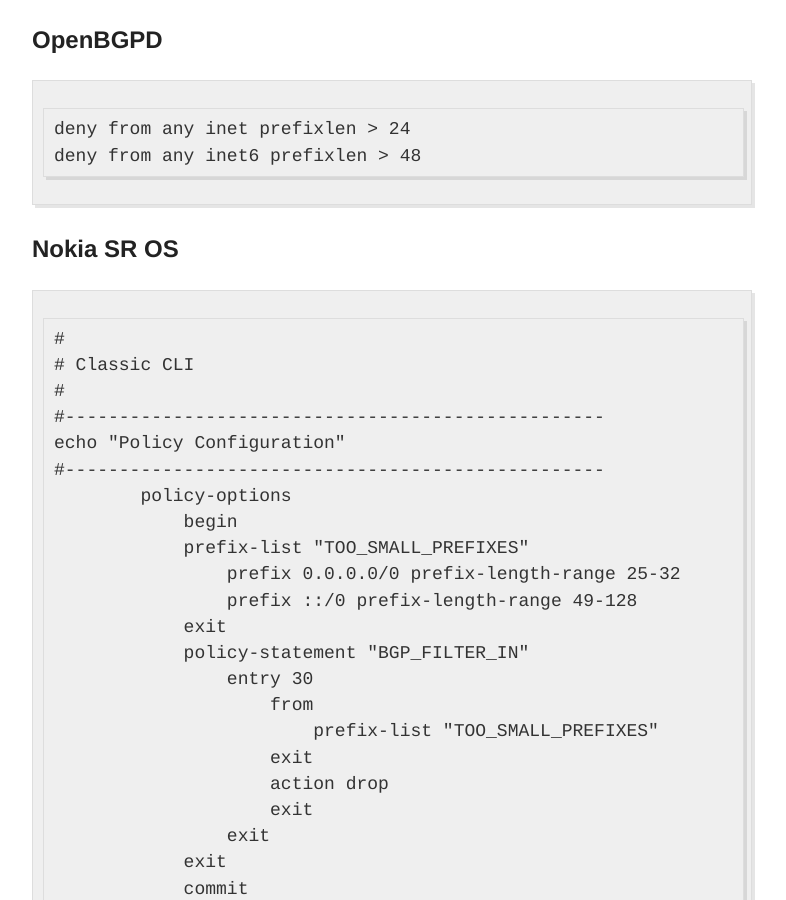
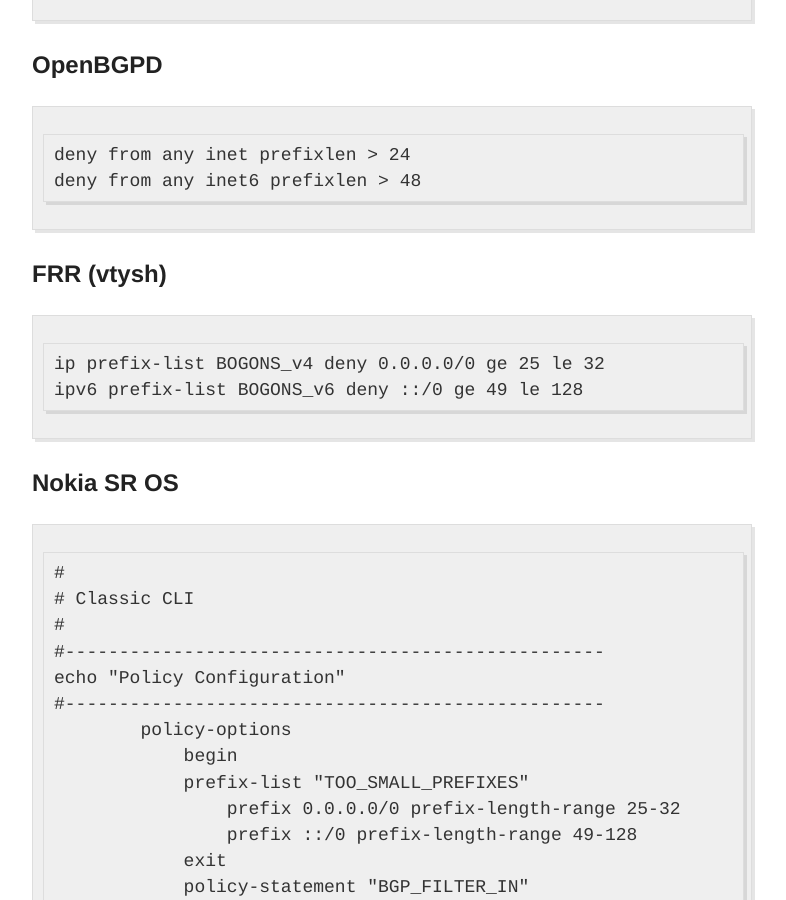
Before and after one commit to NLNOG/bgpfilterguide, a Jekyll site: the page built from guides/small_prefixes.md, in a window 1280 px wide and 900 px high, scrolled down 2451 px. Shown: the whole window, without its empty margins (248-1034 px from the left). Built offline with Jekyll 4.4.1, drawn with Linux system fonts in a browser that asks for light colours.

Commit message:
small-prefixes FRR

````diff
--- a/guides/small_prefixes.md
+++ b/guides/small_prefixes.md
@@ -82,6 +82,12 @@
 deny from any inet6 prefixlen > 48
 ```
 
+## FRR (vtysh)
+```
+ip prefix-list BOGONS_v4 deny 0.0.0.0/0 ge 25 le 32
+ipv6 prefix-list BOGONS_v6 deny ::/0 ge 49 le 128
+```
+
 ## Nokia SR OS
 ```
 #
````
